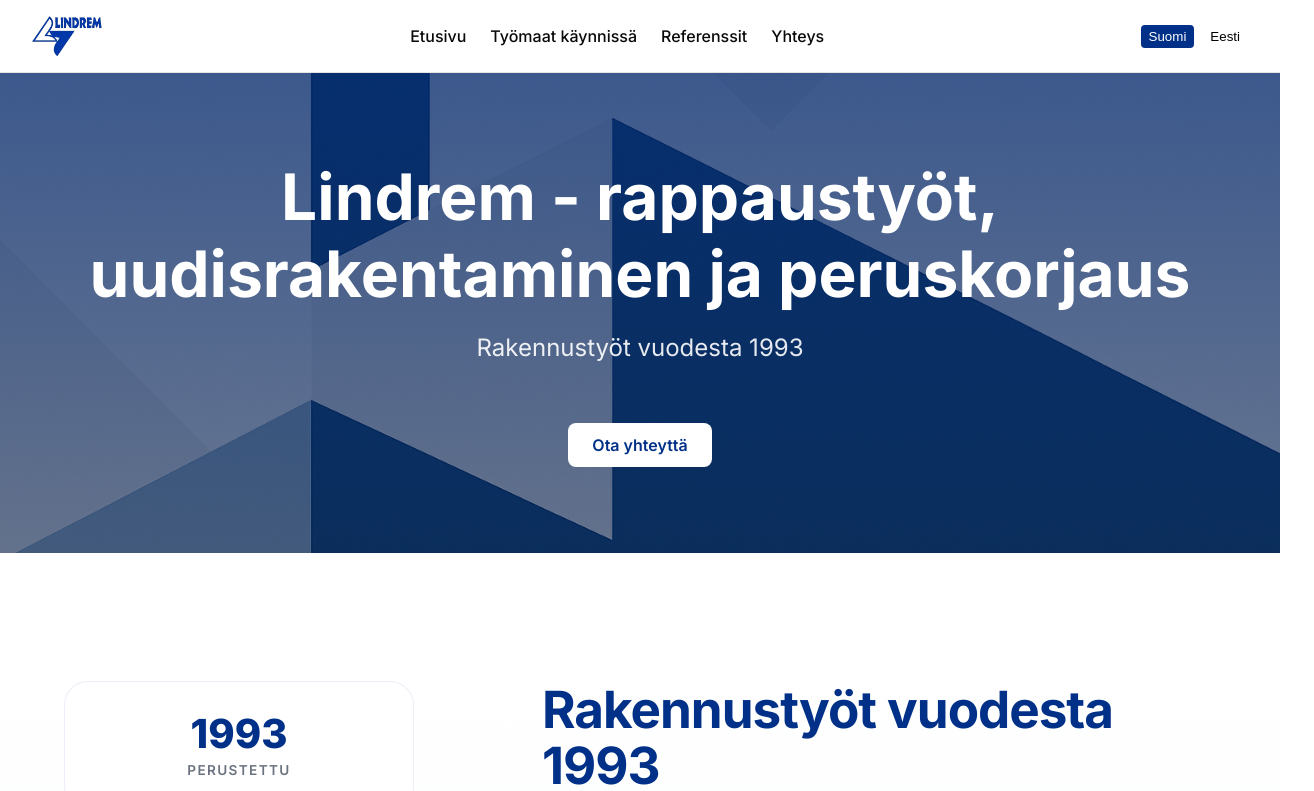
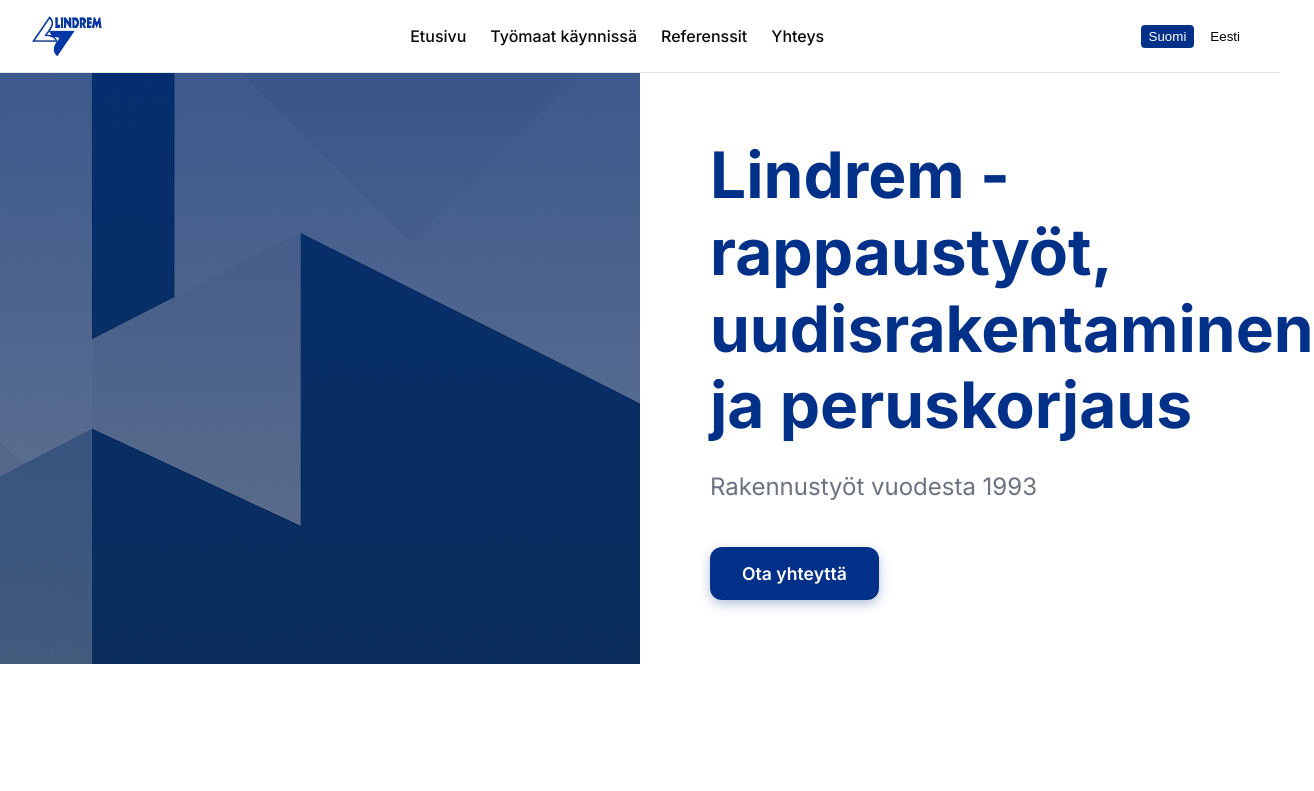
Before and after one commit to v0lliner/lindrem, a React (Create React App) app: page /fi in a window 1280 px wide. Shown: the top 791 px of the page, 1314 px wide, since content can reach past the window. Built offline with nearby package versions, Linux system fonts and the light colour scheme.

Commit message:
Split Hero Section Layout

```diff
--- a/src/components/HeroSection.jsx
+++ b/src/components/HeroSection.jsx
@@ -12,35 +12,20 @@
   const t = useTranslation('home');
   const tLayout = useTranslation('layout');
   const contactPath = language === 'fi' ? `/${language}/yhteys` : `/${language}/kontakt`;
+
   return (
-    <section className="hero">
-      <div className="container">
-        <h1>{t('heroTitle')}</h1>
-        <p>{t('heroSubtitle')}</p>
-        <Link
-          to={contactPath}
-          style={{
-            display: 'inline-block',
-            marginTop: '2rem',
-            backgroundColor: '#fff',
-            color: 'var(--primary-color)',
-            padding: '0.75rem 1.5rem',
-            borderRadius: '0.5rem',
-            fontWeight: 600,
-            textDecoration: 'none',
-            transition: 'background-color 0.3s, color 0.3s',
-          }}
-          onMouseEnter={(e) => {
-            e.target.style.backgroundColor = 'var(--light-primary)';
-            e.target.style.color = 'var(--primary-color)';
-          }}
-          onMouseLeave={(e) => {
-            e.target.style.backgroundColor = '#fff';
-            e.target.style.color = 'var(--primary-color)';
-          }}
-        >
-          {tLayout('contactButton')}
-        </Link>
+    <section className="hero-split">
+      <div className="hero-left">
+        {/* Background image with overlay - same as original hero */}
+      </div>
+      <div className="hero-right">
+        <div className="hero-content">
+          <h1 className="hero-title">{t('heroTitle')}</h1>
+          <p className="hero-subtitle">{t('heroSubtitle')}</p>
+          <Link to={contactPath} className="hero-button">
+            {tLayout('contactButton')}
+          </Link>
+        </div>
       </div>
     </section>
   );
--- a/src/styles.css
+++ b/src/styles.css
@@ -94,18 +94,20 @@
   padding: 4rem 0;
 }
 
-.hero {
+/* Split Hero Section */
+.hero-split {
+  display: grid;
+  grid-template-columns: 1fr 1fr;
+  min-height: 70vh;
+  padding: 0;
+}
+
+.hero-left {
   position: relative;
-  min-height: 60vh;
-  display: flex;
-  align-items: center;
-  justify-content: center;
-  color: #fff;
-  text-align: center;
   overflow: hidden;
 }
 
-.hero::before {
+.hero-left::before {
   content: '';
   position: absolute;
   top: 0;
@@ -119,7 +121,7 @@
   z-index: -2;
 }
 
-.hero::after {
+.hero-left::after {
   content: '';
   position: absolute;
   top: 0;
@@ -130,17 +132,57 @@
   z-index: -1;
 }
 
-.hero h1 {
+.hero-right {
+  background: white;
+  display: flex;
+  align-items: center;
+  justify-content: center;
+  padding: 4rem;
+}
+
+.hero-content {
+  max-width: 500px;
+  width: 100%;
+}
+
+.hero-title {
   font-size: clamp(2rem, 4vw + 1rem, 4rem);
   margin: 0;
   line-height: 1.2;
   font-weight: 700;
+  color: var(--primary-color);
+  margin-bottom: 1.5rem;
 }
 
-.hero p {
+.hero-subtitle {
   font-size: clamp(1rem, 1.5vw + 0.5rem, 1.5rem);
-  margin-top: 1rem;
-  opacity: 0.9;
+  color: var(--muted-color);
+  line-height: 1.6;
+  margin: 0 0 2.5rem 0;
+}
+
+.hero-button {
+  display: inline-block;
+  background-color: var(--primary-color);
+  color: white;
+  padding: 1rem 2rem;
+  border-radius: 0.75rem;
+  font-weight: 600;
+  font-size: 1.1rem;
+  text-decoration: none;
+  transition: all 0.3s cubic-bezier(0.4, 0, 0.2, 1);
+  box-shadow: 0 4px 12px rgba(0, 48, 135, 0.3);
+}
+
+.hero-button:hover {
+  background-color: rgba(0, 48, 135, 0.9);
+  transform: translateY(-2px);
+  box-shadow: 0 8px 20px rgba(0, 48, 135, 0.4);
+}
+
+/* Remove old hero styles */
+.hero {
+  display: none;
 }
 
 .section-title {
@@ -700,3 +742,47 @@
     display: none;
   }
 }
+
+/* Hero Split Responsive */
+@media (max-width: 1024px) {
+  .hero-split {
+    min-height: 60vh;
+  }
+
+  .hero-right {
+    padding: 3rem;
+  }
+}
+
+@media (max-width: 768px) {
+  .hero-split {
+    grid-template-columns: 1fr;
+    min-height: auto;
+  }
+
+  .hero-left {
+    min-height: 40vh;
+  }
+
+  .hero-right {
+    padding: 3rem 2rem;
+  }
+
+  .hero-content {
+    text-align: center;
+  }
+}
+
+@media (max-width: 480px) {
+  .hero-right {
+    padding: 2rem 1.5rem;
+  }
+
+  .hero-title {
+    font-size: clamp(1.75rem, 6vw, 2.5rem);
+  }
+
+  .hero-subtitle {
+    font-size: 1rem;
+  }
+}
```
